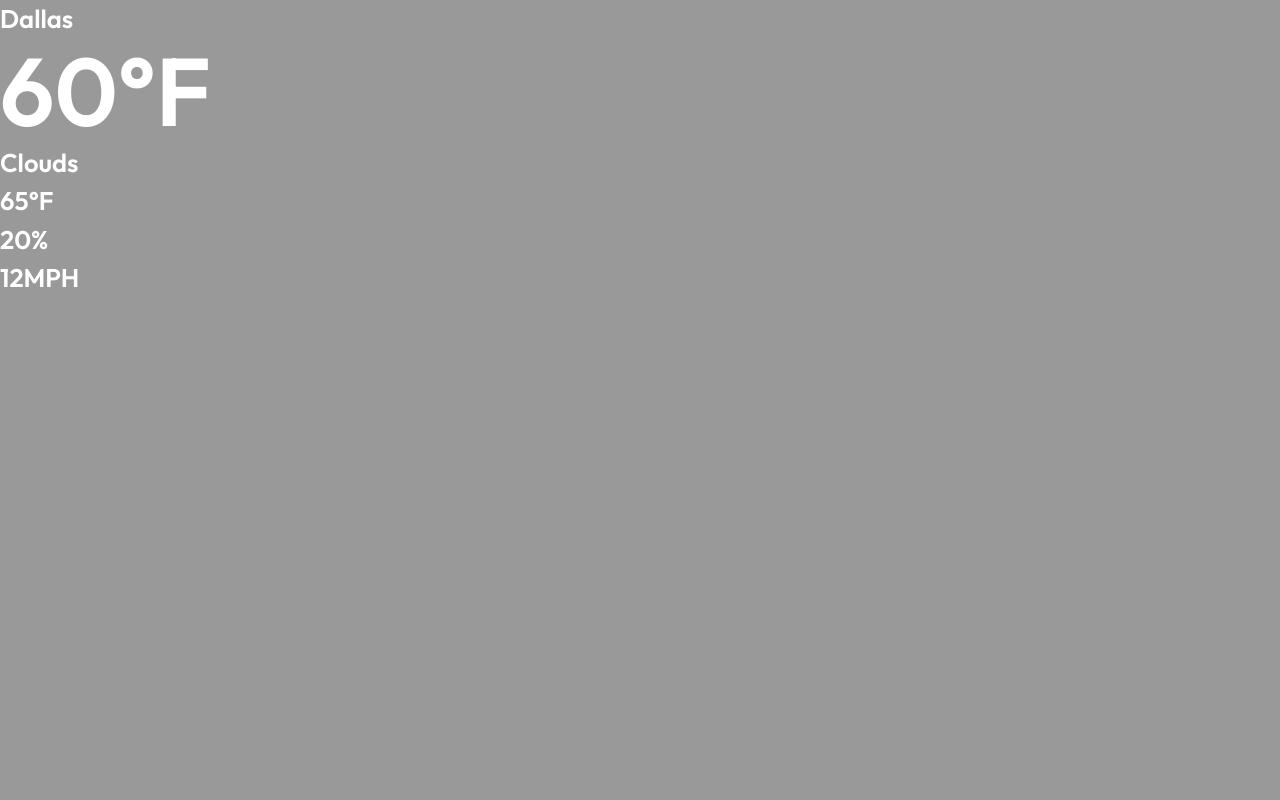
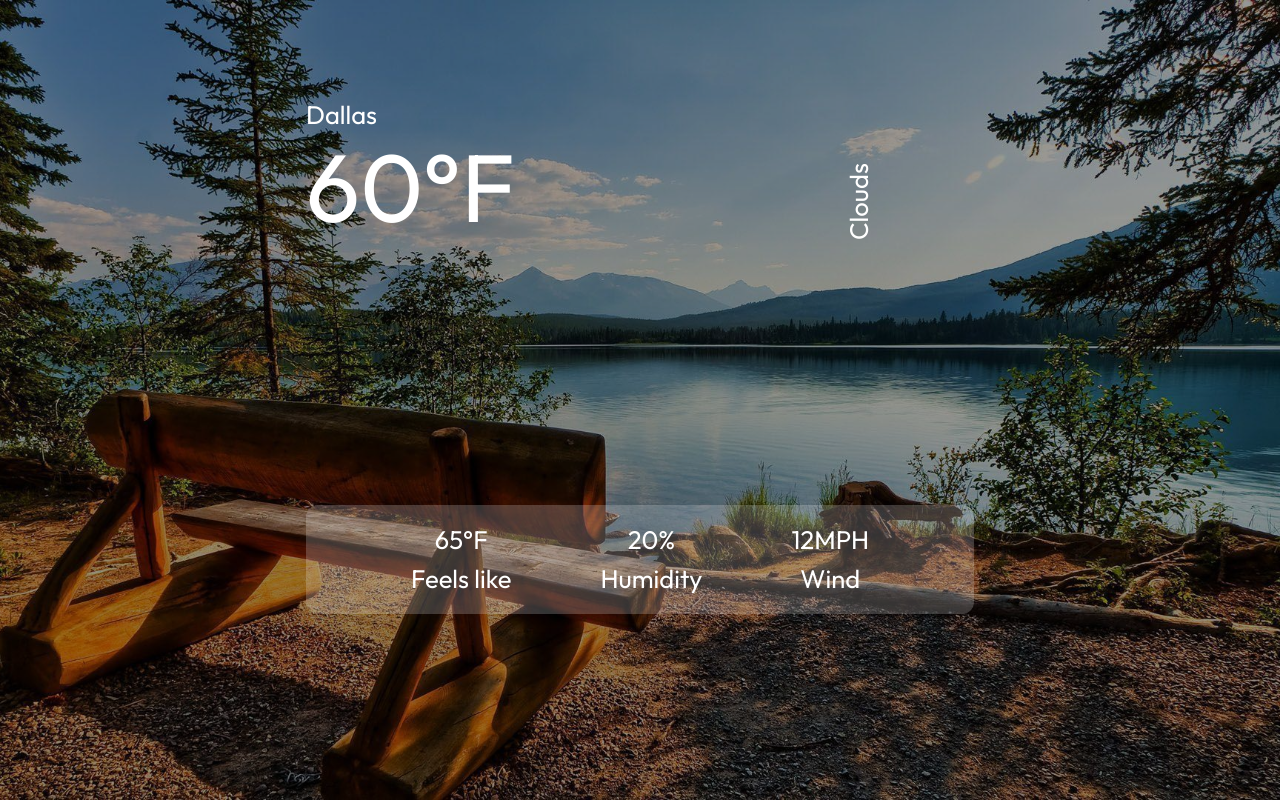
Before and after one commit to Mercaton/React-Weather-API, a React (Vite) app: page / in a window 1280 px wide. Built offline with nearby package versions, Linux system fonts and the light colour scheme.

Commit message:
adding styles to page sections top/bottom

```diff
--- a/src/App.jsx
+++ b/src/App.jsx
@@ -23,12 +23,15 @@ function App() {
           <div className="bottom">
               <div className="feels">
                   <p>65&deg;F</p>
+                  <p>Feels like</p>
               </div>
               <div className="humidity">
                   <p>20%</p>
+                  <p>Humidity</p>
               </div>
               <div className="wind">
                   <p>12MPH</p>
+                  <p>Wind</p>
               </div>
           </div>
       </div>
--- a/src/index.css
+++ b/src/index.css
@@ -1,4 +1,4 @@
-@import url('http://fonts.googleapis.com/css2?family=Outfit:wght@600&display=swap');
+@import url('http://fonts.googleapis.com/css2?family=Outfit:wght@400&display=swap');
 
 * {
   box-sizing: border-box;
@@ -35,8 +35,51 @@
 
 .app:before {
   content: '';
-  background: url("./assets/wp1824960.jpg");
+  background: url("./assets/wp1824960.jpg") no-repeat center center/cover;
+  position: absolute;
+  width: 100%;
+  height: 100%;
+  top: 0;
+  left: 0;
+  z-index: -1;
 
+}
+
+.container {
+  max-width: 700px;
+  height: 550px;
+  margin: auto;
+  padding: 0 1rem;
+  position: relative;
+  top: 10%;
+  display: flex;
+  flex-direction: column;
+  justify-content: space-between;
+
+}
+
+.app .top {
+  width: 100%;
+  margin: 1rem auto;
+
+}
+
+.app .description {
+  position: relative;
+  right: -80%;
+  transform-origin: 0 0;
+  transform: rotate(270deg);
+}
+
+.app .bottom {
+  display: flex;
+  justify-content: space-evenly;
+  text-align: center;
+  width: 100%;
+  margin: 1rem auto;
+  padding: 1rem;
+  border-radius: 12px;
+  background-color: rgba(255, 255, 255, 0.2);
 }
 
 p {
@@ -68,34 +111,34 @@ a:hover {
 
 
 
-button {
-  border-radius: 8px;
-  border: 1px solid transparent;
-  padding: 0.6em 1.2em;
-  font-size: 1em;
-  font-weight: 500;
-  font-family: inherit;
-  background-color: #1a1a1a;
-  cursor: pointer;
-  transition: border-color 0.25s;
-}
-button:hover {
-  border-color: #646cff;
-}
-button:focus,
-button:focus-visible {
-  outline: 4px auto -webkit-focus-ring-color;
-}
+/*button {*/
+/*  border-radius: 8px;*/
+/*  border: 1px solid transparent;*/
+/*  padding: 0.6em 1.2em;*/
+/*  font-size: 1em;*/
+/*  font-weight: 500;*/
+/*  font-family: inherit;*/
+/*  background-color: #1a1a1a;*/
+/*  cursor: pointer;*/
+/*  transition: border-color 0.25s;*/
+/*}*/
+/*button:hover {*/
+/*  border-color: #646cff;*/
+/*}*/
+/*button:focus,*/
+/*button:focus-visible {*/
+/*  outline: 4px auto -webkit-focus-ring-color;*/
+/*}*/
 
-@media (prefers-color-scheme: light) {
-  :root {
-    color: #213547;
-    background-color: #ffffff;
-  }
-  a:hover {
-    color: #747bff;
-  }
-  button {
-    background-color: #f9f9f9;
-  }
-}
+/*@media (prefers-color-scheme: light) {*/
+/*  :root {*/
+/*    color: #213547;*/
+/*    background-color: #ffffff;*/
+/*  }*/
+/*  a:hover {*/
+/*    color: #747bff;*/
+/*  }*/
+/*  button {*/
+/*    background-color: #f9f9f9;*/
+/*  }*/
+/*}*/
```
